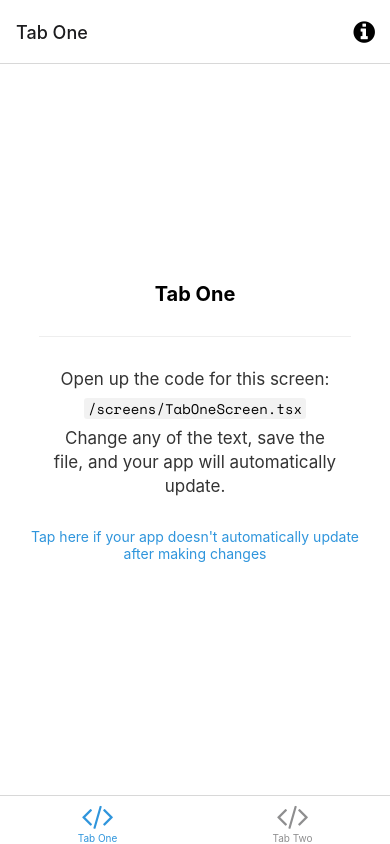
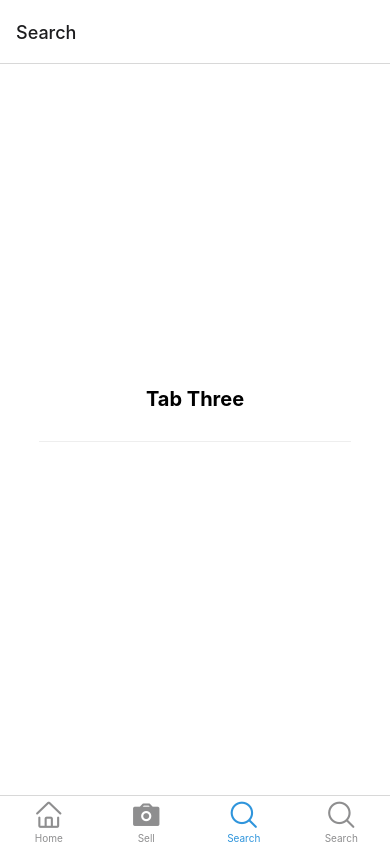
Before and after one commit to alvinwu01/MarketPlace-CU, a React Native app: screen /TabThree in a window 390 px wide. Built offline with nearby package versions, Linux system fonts and the light colour scheme; what expo-linking would draw is missing.

Commit message:
added tabs and icons

```diff
--- a/navigation/LinkingConfiguration.ts
+++ b/navigation/LinkingConfiguration.ts
@@ -25,6 +25,16 @@ const linking: LinkingOptions<RootStackParamList> = {
                TabTwoScreen: 'two',
              },
            },
+           TabThree: {
+             screens: {
+               TabThreeScreen: 'three',
+             },
+           },
+           Profile: {
+            screens: {
+              ProfileScreen: 'profile',
+            },
+          },
          },
        },
        Modal: 'modal',
--- a/navigation/index.tsx
+++ b/navigation/index.tsx
@@ -4,6 +4,7 @@
  *
  */
  import { FontAwesome } from '@expo/vector-icons';
+ import { AntDesign } from '@expo/vector-icons';
  import { createBottomTabNavigator } from '@react-navigation/bottom-tabs';
  import { NavigationContainer, DefaultTheme, DarkTheme } from '@react-navigation/native';
  import { createNativeStackNavigator } from '@react-navigation/native-stack';
@@ -16,6 +17,8 @@ import ModalScreen from '../screens/ModalScreen';
  import NotFoundScreen from '../screens/NotFoundScreen';
  import TabOneScreen from '../screens/TabOneScreen';
  import TabTwoScreen from '../screens/TabTwoScreen';
+ import TabThreeScreen from '../screens/TabThreeScreen';
+ import ProfileScreen from '../screens/ProfileScreen';
  import { RootStackParamList, RootTabParamList, RootTabScreenProps } from '../types';
  import LinkingConfiguration from './LinkingConfiguration';
 
@@ -66,20 +69,15 @@ function BottomTabNavigator() {
          name="TabOne"
          component={TabOneScreen}
          options={({ navigation }: RootTabScreenProps<'TabOne'>) => ({
-          title: 'Tab One',
-          tabBarIcon: ({ color }) => <TabBarIcon name="code" color={color} />,
+           title: 'Home',
+           tabBarIcon: ({color}) => <TabBarIcon1 name="home"  color = {color} />,
            headerRight: () => (
              <Pressable
                onPress={() => navigation.navigate('Modal')}
                style={({ pressed }) => ({
                  opacity: pressed ? 0.5 : 1,
                })}>
-              <FontAwesome
-                name="info-circle"
-                size={25}
-                color={Colors[colorScheme].text}
-                style={{ marginRight: 15 }}
-              />
+ <AntDesign name="frown" size={24} color="black" style={{ marginRight: 20 }} />
              </Pressable>
            ),
          })}
@@ -88,8 +86,24 @@ function BottomTabNavigator() {
          name="TabTwo"
          component={TabTwoScreen}
          options={{
-          title: 'Tab Two',
-          tabBarIcon: ({ color }) => <TabBarIcon name="code" color={color} />,
+           title: 'Sell',
+           tabBarIcon: ({ color }) => <TabBarIcon1 name="camera" color={color} />,
+         }}
+       />
+       <BottomTab.Screen
+         name="TabThree"
+         component={TabThreeScreen}
+         options={{
+           title: 'Search',
+           tabBarIcon: ({ color }) => <TabBarIcon1 name="search1" color={color} />,
+         }}
+       />
+       <BottomTab.Screen
+         name="Profile"
+         component={ProfileScreen}
+         options={{
+           title: 'Search',
+           tabBarIcon: ({ color }) => <TabBarIcon1 name="search1" color={color} />,
          }}
        />
      </BottomTab.Navigator>
@@ -99,9 +113,10 @@ function BottomTabNavigator() {
  /**
   * You can explore the built-in icon families and icons on the web at https://icons.expo.fyi/
   */
-function TabBarIcon(props: {
-  name: React.ComponentProps<typeof FontAwesome>['name'];
+
+ function TabBarIcon1(props: {
+   name: React.ComponentProps<typeof AntDesign>['name'];
    color: string;
  }) {
-  return <FontAwesome size={30} style={{ marginBottom: -3 }} {...props} />;
+   return <AntDesign size={30} style={{ marginBottom: -3 }} {...props} />;
  }
--- /dev/null
+++ b/screens/ProfileScreen.tsx
@@ -0,0 +1,28 @@
+import { StyleSheet } from 'react-native';
+import { Text, View } from '../components/Themed';
+
+export default function ProfileScreen() {
+  return (
+    <View style={styles.container}>
+      <Text style={styles.title}>Tab Three</Text>
+      <View style={styles.separator} lightColor="#eee" darkColor="rgba(255,255,255,0.1)" />
+    </View>
+  );
+}
+
+const styles = StyleSheet.create({
+  container: {
+    flex: 1,
+    alignItems: 'center',
+    justifyContent: 'center',
+  },
+  title: {
+    fontSize: 20,
+    fontWeight: 'bold',
+  },
+  separator: {
+    marginVertical: 30,
+    height: 1,
+    width: '80%',
+  },
+});
--- /dev/null
+++ b/screens/TabThreeScreen.tsx
@@ -0,0 +1,28 @@
+import { StyleSheet } from 'react-native';
+import { Text, View } from '../components/Themed';
+
+export default function TabThreeScreen() {
+  return (
+    <View style={styles.container}>
+      <Text style={styles.title}>Tab Three</Text>
+      <View style={styles.separator} lightColor="#eee" darkColor="rgba(255,255,255,0.1)" />
+    </View>
+  );
+}
+
+const styles = StyleSheet.create({
+  container: {
+    flex: 1,
+    alignItems: 'center',
+    justifyContent: 'center',
+  },
+  title: {
+    fontSize: 20,
+    fontWeight: 'bold',
+  },
+  separator: {
+    marginVertical: 30,
+    height: 1,
+    width: '80%',
+  },
+});
--- a/types.tsx
+++ b/types.tsx
@@ -27,6 +27,8 @@ export type RootStackScreenProps<Screen extends keyof RootStackParamList> = Nati
 export type RootTabParamList = {
   TabOne: undefined;
   TabTwo: undefined;
+  TabThree: undefined;
+  Profile: undefined;
 };
 
 export type RootTabScreenProps<Screen extends keyof RootTabParamList> = CompositeScreenProps<
```
Lines whose indentation alone changed are shown as unchanged.
